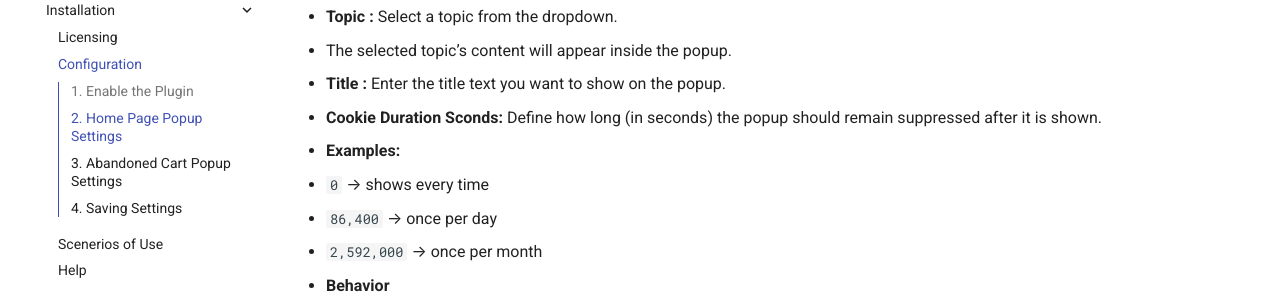
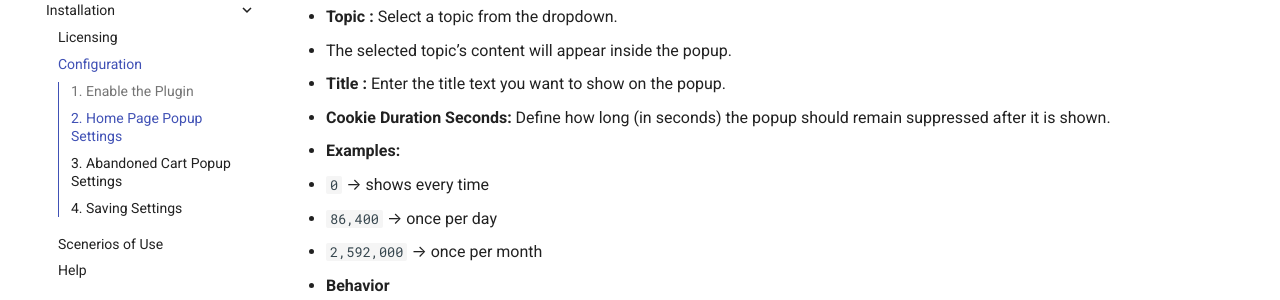
Before and after one commit to nopaccelerate-official/nop-extension-docs, an MkDocs documentation site: the page built from docs/popupEngage/Configuration.md, in a window 1280 px wide and 900 px high, scrolled down 374 px. Shown: the part 152-452 px from the top of the window. Built offline with MkDocs 1.6.1 and Material for MkDocs 9.7.7, drawn with Linux system fonts in a browser that asks for light colours.

Commit message:
Updated spelling mistake in popupengage documetation

```diff
--- a/docs/popupEngage/Configuration.md
+++ b/docs/popupEngage/Configuration.md
@@ -15,7 +15,7 @@
 
 - **Title :** Enter the title text you want to show on the popup.
 
-- **Cookie Duration Sconds:**  Define how long (in seconds) the popup should remain suppressed after it is shown.
+- **Cookie Duration Seconds:**  Define how long (in seconds) the popup should remain suppressed after it is shown.
 
 - **Examples:**
  - `0` → shows every time
```
